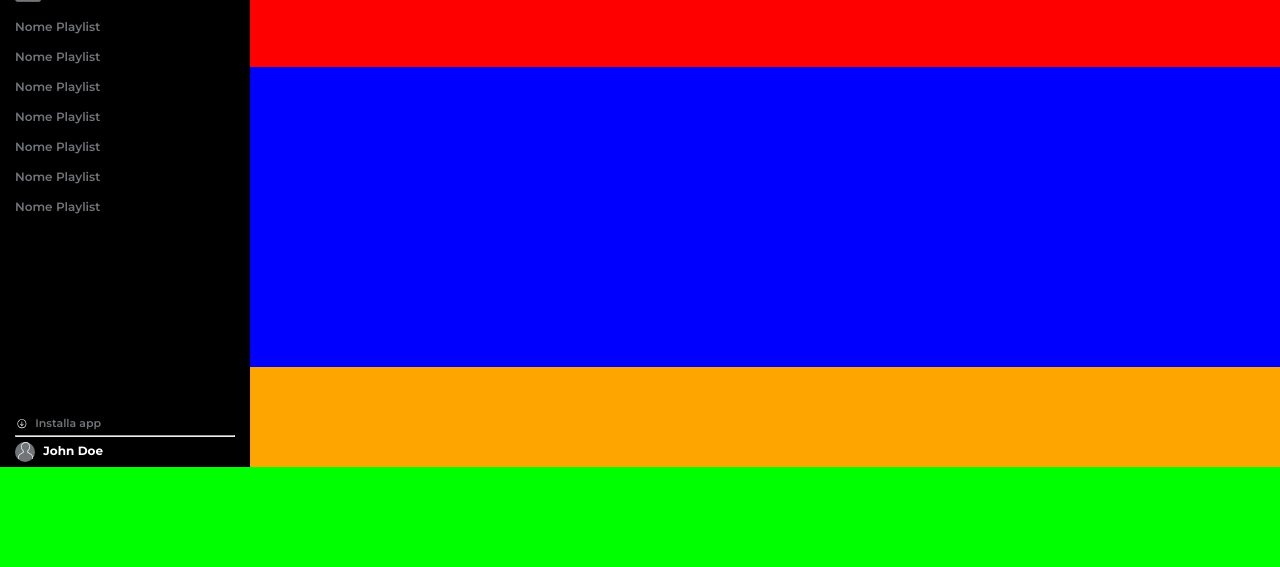
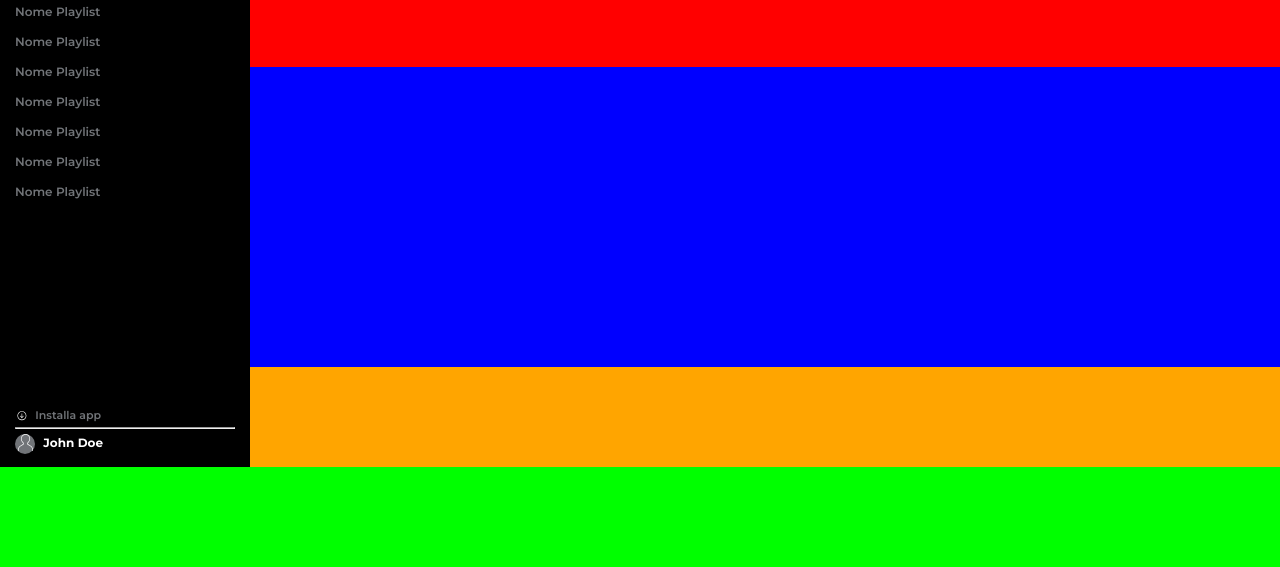
Before and after one commit to cromeo98/html-css-spotifyweb, a plain HTML site: page index.html in a window 1280 px wide. Shown: the part 233-800 px from the top of the page. Drawn offline with Linux system fonts and the light colour scheme.

Commit message:
add: overflow-y in left container

```diff
--- a/css/style.css
+++ b/css/style.css
@@ -3,6 +3,7 @@ body{
     font-family: 'Montserrat', sans-serif;
     font-weight: 600;
 }
+
 /* container-left */
 .container-left{
     width: 250px;
@@ -18,13 +19,15 @@ body{
 
 /* top */
 .top{
-    /* height: calc(100% - 100px); */
+    height: calc(100% - 60px);
+    min-height: 400px;
     width: 100%;
     padding: 0 15px;
 }
 
 /* logo */
 .logo{
+    height: 80px;
     padding: 15px 0;
 }
 
@@ -34,9 +37,10 @@ body{
 /* end logo */
 
 /* navigation */
-.navigation{
+/* .navigation{
+    height: calc;
     margin-bottom: 20px;
-}
+} */
 
 .navigation ul li{
     margin-bottom: 5px;
@@ -52,6 +56,11 @@ body{
 /* navigation */
 
 /* playlist */
+#playlist{
+    height: 55%;
+    min-height: 200px;
+}
+
 #playlist h4{
     margin-bottom: 7px;
     text-transform: uppercase;
@@ -63,9 +72,16 @@ body{
     font-size: 30px;
     color: #717478;
 }
+
 .add-playlist span{
     vertical-align: middle;
     font-size: 13px;
+}
+
+.list-of-playlist{
+    height: 75%;
+    min-height: 150px;
+    overflow-y: auto;
 }
 
 .list-of-playlist>li{
@@ -73,7 +89,7 @@ body{
 }
 /* bottom */
 .bottom{
-    /* height: 100px; */
+    height: 60px;
     width: 100%;
     padding: 0 15px;
 }
@@ -163,7 +179,7 @@ header{
 }
 
 .debug .logo{
-    height: 80px;
+    /* height: 80px; */
     /* background-color: maroon; */
 }
 
```
